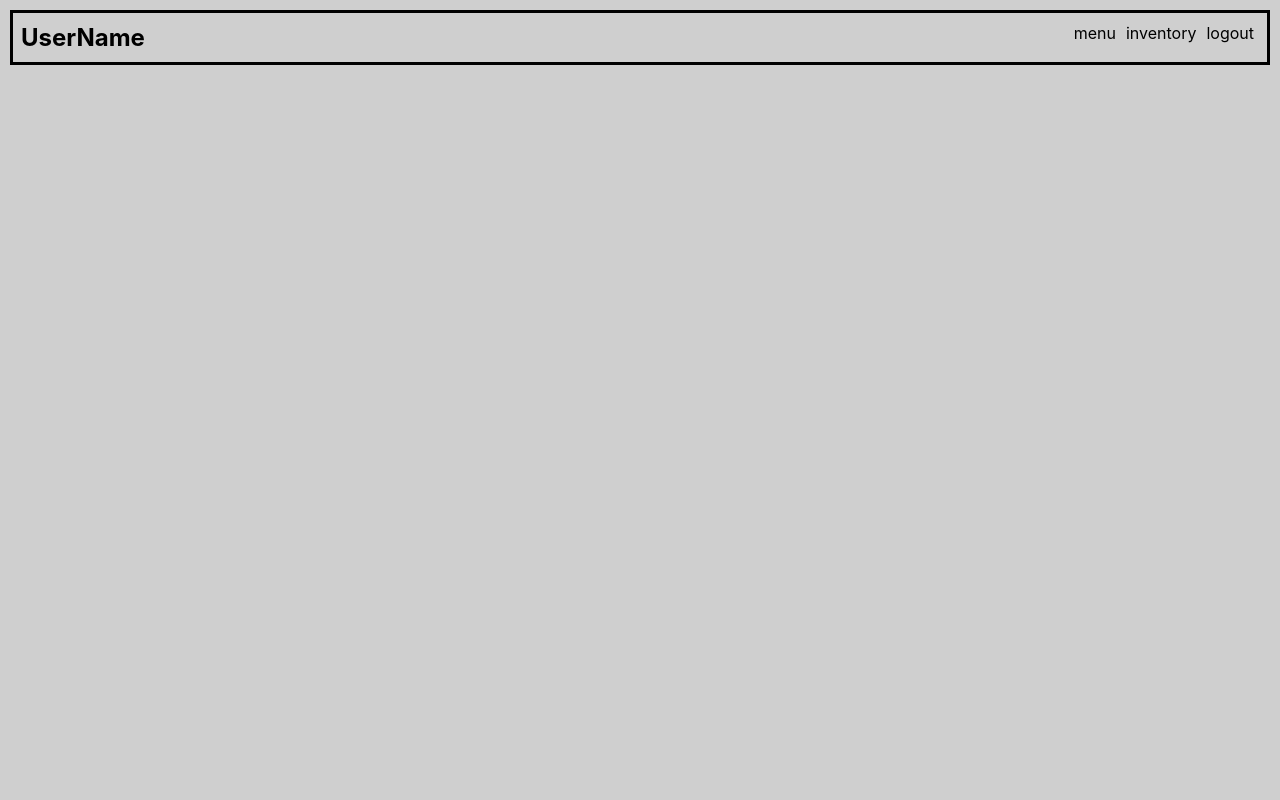
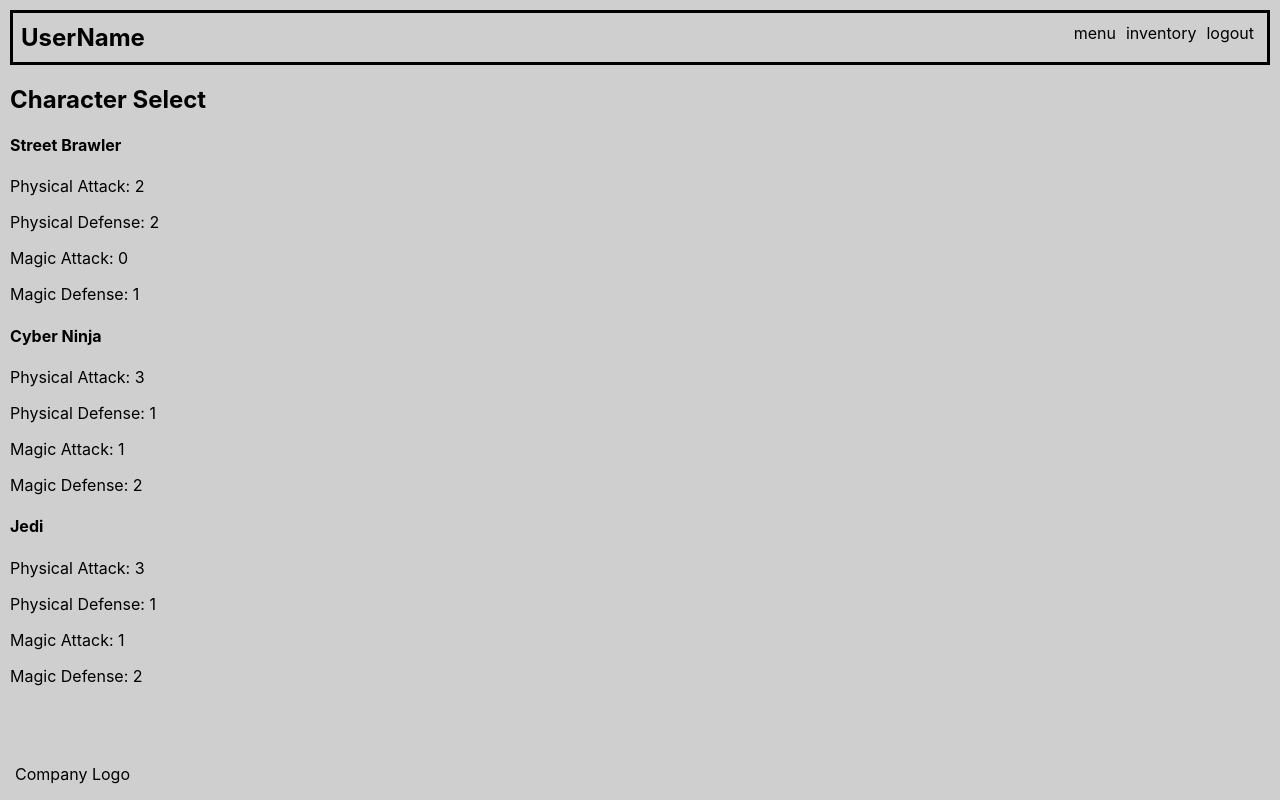
Before and after one commit to AustinWhitbeck/SciFi-Dungeon-Delver, a React (Create React App) app: page /CharacterSelect in a window 1280 px wide. Built offline with nearby package versions, Linux system fonts and the light colour scheme.

Commit message:
mapped the class card, now displays on character select screen

```diff
--- a/public/index.html
+++ b/public/index.html
@@ -24,7 +24,7 @@
       work correctly both with client-side routing and a non-root public URL.
       Learn how to configure a non-root public URL by running `npm run build`.
     -->
-    <title>React App</title>
+    <title>SciFi Delver</title>
   </head>
   <body>
     <noscript>You need to enable JavaScript to run this app.</noscript>
--- a/src/App.tsx
+++ b/src/App.tsx
@@ -1,8 +1,17 @@
 
+// Imported native to React
 import { BrowserRouter as Router, Route } from 'react-router-dom';
+
+// Imported styles
 import './App.css';
+import BrandFooter from './Components/BrandFooter/BrandFooter';
+
+// Imported components
+import CharacterSelect from './Components/CharacterSelect/CharacterSelect';
 import Header from './Components/Header/Header';
 import LoginScreen from './Components/LoginScreen/LoginScreen';
+
+
 
 function App() {
   return (
@@ -13,6 +22,11 @@ function App() {
         <Route path="/" exact>
             <LoginScreen/>
         </Route>
+        <Route path="/CharacterSelect" exact>
+            <CharacterSelect/>
+        </Route>
+
+        <BrandFooter/>
 
       </Router>
     </div>
--- /dev/null
+++ b/src/Components/BrandFooter/BrandFooter.css
@@ -0,0 +1,6 @@
+footer.FooterContainer {
+    position: fixed;
+    bottom: 0px;
+    width: 100%;
+    padding: 0 5px;
+}
--- a/src/Components/BrandFooter/BrandFooter.tsx
+++ b/src/Components/BrandFooter/BrandFooter.tsx
@@ -1,4 +1,6 @@
 
+// CSS
+import './BrandFooter.css';
 
 const BrandFooter = () => {
 
--- a/src/Components/CharacterSelect/CharacterSelect.tsx
+++ b/src/Components/CharacterSelect/CharacterSelect.tsx
@@ -1,10 +1,53 @@
+import { CharacterClass } from "../Model/Interfaces";
+import ClassCard from "./ClassCard/ClassCard";
 
 
 const CharacterSelect = () => {
 
+    // Temporary Character Class List
+
+    const classList: CharacterClass[] = [
+        {
+            index: 0,
+            name: "Street Brawler",
+            physAtk: 2,
+            physDef: 2,
+            magAtk: 0,
+            magDef: 1
+        },
+        {
+            index: 0,
+            name: "Cyber Ninja",
+            physAtk: 3,
+            physDef: 1,
+            magAtk: 1,
+            magDef: 2
+        },
+        {
+            index: 0,
+            name: "Jedi",
+            physAtk: 3,
+            physDef: 1,
+            magAtk: 1,
+            magDef: 2
+        },
+
+    ]
+
     return(
         <main>
             <h2>Character Select</h2>
+            <div>
+            {classList.map((characterClass, index) =>
+                <ClassCard
+                    key={`${characterClass.name}-${index}`}
+                    characterClass={characterClass}
+                />
+            )}
+            </div>
+
         </main>
     )
 }
+
+export default CharacterSelect;
--- /dev/null
+++ b/src/Components/CharacterSelect/ClassCard/ClassCard.tsx
@@ -0,0 +1,25 @@
+import { CharacterClass } from "../../Model/Interfaces";
+
+interface Props {
+    characterClass: CharacterClass;
+}
+
+const ClassCard = ({characterClass}: Props) => {
+
+    return(
+        <main>
+            <h4>{characterClass.name}</h4>
+            <div>
+                <p>Physical Attack: {characterClass.physAtk}</p>
+                <p>Physical Defense: {characterClass.physDef}</p>
+            </div>
+            <div>
+                <p>Magic Attack: {characterClass.magAtk}</p>
+                <p>Magic Defense: {characterClass.magDef}</p>
+            </div>
+
+        </main>
+    )
+}
+
+export default ClassCard;
--- a/src/Components/LoginScreen/SignIn/SignIn.tsx
+++ b/src/Components/LoginScreen/SignIn/SignIn.tsx
@@ -1,6 +1,7 @@
 
 
 // CSS import //
+import { Link } from 'react-router-dom';
 import './SignIn.css';
 
 
@@ -20,6 +21,7 @@ const SignIn = () => {
                 </div>
                 <button>Submit</button>
             </form>
+            <Link to="/CharacterSelect"><button>Character Select (temp)</button></Link>
         </main>
     )
 }
--- /dev/null
+++ b/src/Components/Model/Interfaces.ts
@@ -0,0 +1,10 @@
+
+
+export interface CharacterClass {
+        index: number,
+        name: string,
+        physAtk: number,
+        physDef: number,
+        magAtk: number,
+        magDef: number
+}
```
Also changed, not shown: src/ContextProvider/ClassChoicesProvider.tsx (added, +21 -0 lines).
